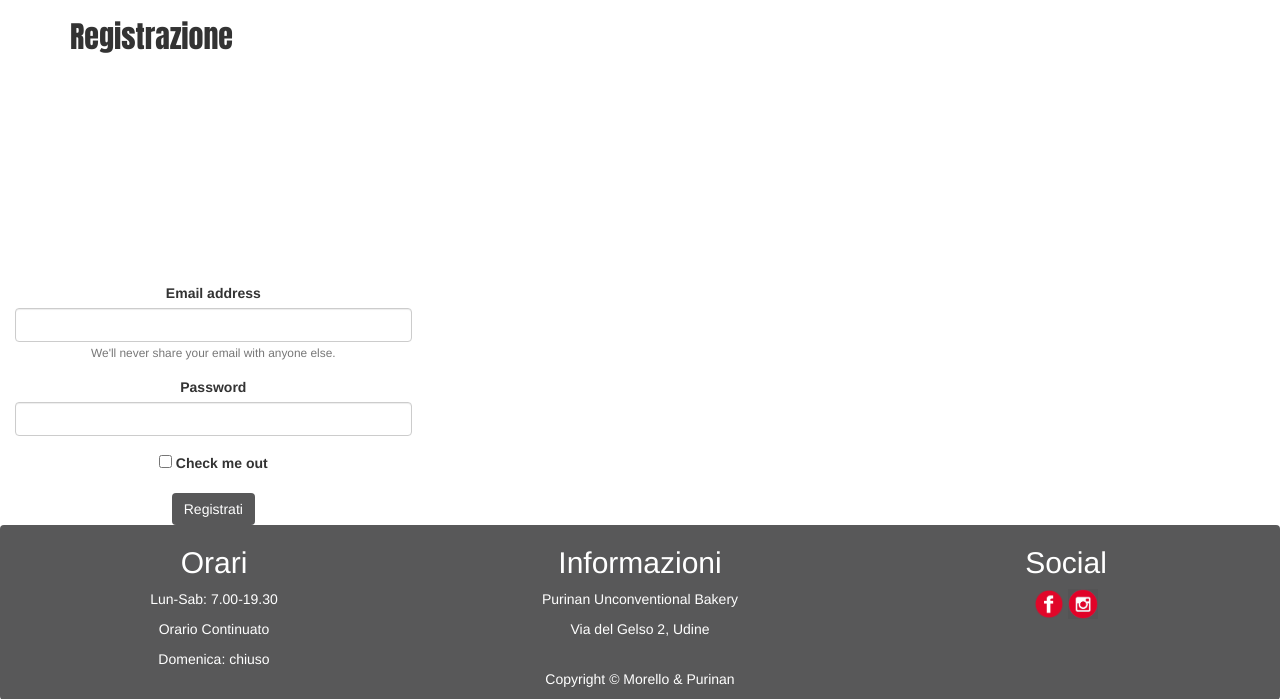
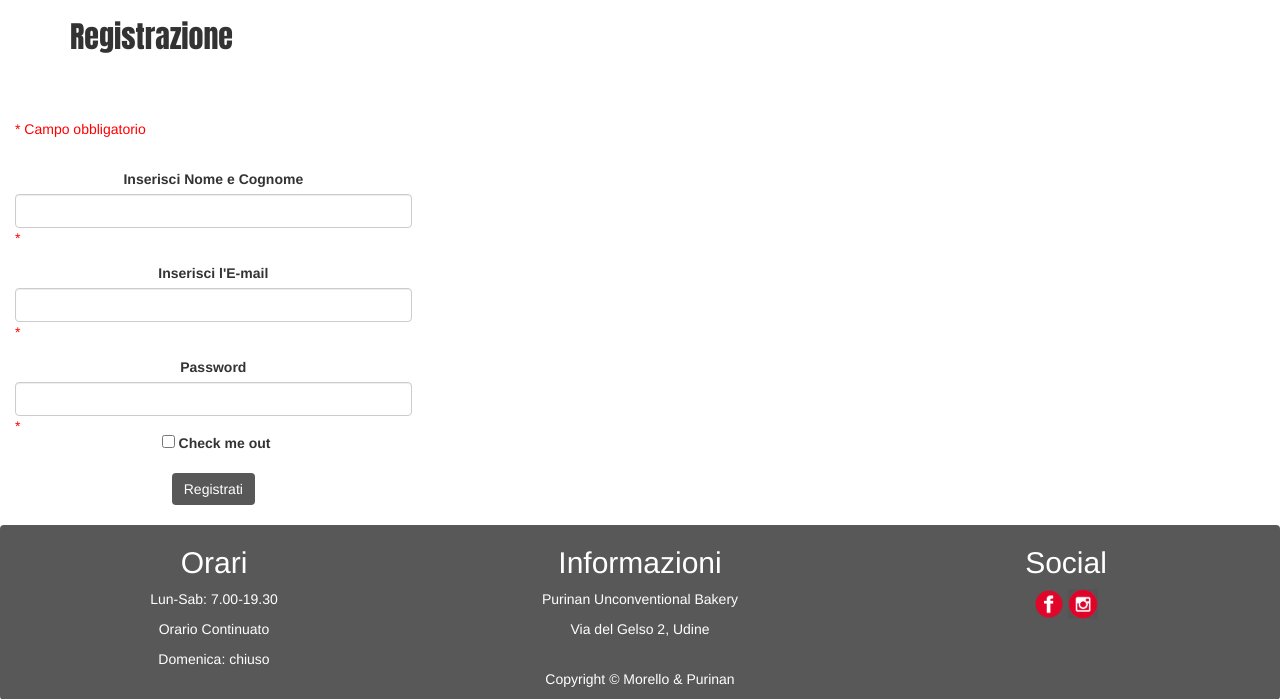
Before and after one commit to isabellemorello/unconventional-bakery-web, a PHP site: page /registrazione.php in a window 1280 px wide. Shown: the part 80-779 px from the top of the page. Run offline with PHP 8.4, Linux system fonts and the light colour scheme; a stand-in replaces the project's code that opens the database connection.

Commit message:
Added velidation form

```diff
--- a/css/style.css
+++ b/css/style.css
@@ -40,3 +40,8 @@
     box-shadow: 0 10px 20px 0 rgba(0, 0, 0, 0.2), 0 15px 30px 0 rgba(0, 0, 0, 0.19);
     color: white;
 }
+
+.error {
+  color: red;
+  float: left;
+}
--- a/registrazione.php
+++ b/registrazione.php
@@ -1,5 +1,5 @@
 <?php
-include('fuzioni-database.php');
+//include('fuzioni-database.php');
 ?>
 <!DOCTYPE html>
 <html lang="en">
@@ -8,6 +8,7 @@ include('fuzioni-database.php');
     <title>Purinan Unconventional Bakery</title>
     <meta charset="utf-8">
     <meta name="viewport" content="width=device-width, initial-scale=1">
+    <link href="css/style.css" rel="stylesheet" type="text/css" media="all">
     <link rel="stylesheet" href="https://maxcdn.bootstrapcdn.com/bootstrap/3.4.1/css/bootstrap.min.css">
     <script src="https://ajax.googleapis.com/ajax/libs/jquery/3.5.1/jquery.min.js"></script>
     <script src="https://maxcdn.bootstrapcdn.com/bootstrap/3.4.1/js/bootstrap.min.js"></script>
@@ -65,17 +66,81 @@ include('fuzioni-database.php');
         <br>
         <!-- ---------------------------------------------------------------------------------------- -->
 
-        <!-- form per l'inserimento di dati sul DB -->
+        <?php
+        // Definisco le variabili e li setto senza valori
+        $nameErr = $emailErr = $passwordErr = "";
+        $name = $email = $password = "";
+
+        // Definisco i campi obbligatori
+        if ($_SERVER["REQUEST_METHOD"] == "POST") {
+            // Nome e Cognome
+            if (empty($_POST["name"])) {
+                $nameErr = "Inserisci Nome e Cognome";
+            } else {
+                $name = test_input($_POST["name"]);
+                // Controllo che il $name contenga solo lettere e spazi bianchi
+                if (!preg_match("/^[a-zA-Z ]*$/", $name)) {
+                    $nameErr = "Inserire solo lettere e spazi bianchi";
+                }
+            }
+            // Email
+            if (empty($_POST["email"])) {
+                $email = test_input($_POST["email"]);
+                // Controllo se l'indirizzo e-mail sia scritto bene
+                if (!filter_var($email, FILTER_VALIDATE_EMAIL)) {
+                    $emailErr = "E-mail non valida";
+                }
+            }
+            // Password
+            if (empty($_POST["password"])) {
+                $passwordErr = "Inserisci la Password";
+            } else {
+                $password = test_input($_POST["password"]);
+                // Controllo che il $password contenga solo lettere e spazi bianchi
+                if (
+                    !preg_match("/^[a-z ]*$/", $password) && !preg_match("/^[A-Z]*$/", $password) &&
+                    !preg_match("/^[0-9]*$/", $password) && !preg_match("/^[!?£%&\^\/\*-_#@]*$/", $password)
+                ) {
+                    $passwordErr = "Obbligatorio Inserire lettere minuscole e Maiuscole, numeri e caratteri speciali";
+                }
+            }
+        }
+
+        function test_input($data)
+        {
+            $data = trim($data);
+            $data = stripslashes($data);
+            $data = htmlspecialchars($data);
+            return $data;
+        }
+        ?>
+
+        <!-- ---------------------------------------------------------------------------------------- -->
+
+        <!-- Form per l'inserimento di dati sul DB -->
         <div class="col-md-4" style="text-align: center;">
-            <form>
+            <p><span class="error">* Campo obbligatorio</span></p>
+            <br><br>
+            <form method="POST" action="<?php echo htmlspecialchars($_SERVER["PHP_SELF"]); ?>">
+                <!-- NOME e COGNOME -->
                 <div class="form-group">
-                    <label for="exampleInputEmail1">Email address</label>
-                    <input type="email" class="form-control" id="exampleInputEmail1" aria-describedby="emailHelp">
-                    <small id="emailHelp" class="form-text text-muted">We'll never share your email with anyone else.</small>
+                    <label for="username">Inserisci Nome e Cognome</label>
+                    <input type="text" name="name" value="<?php echo $name; ?>" class="form-control" id="username">
+                    <span class="error">* <?php echo $nameErr; ?></span>
                 </div>
+                <br>
+                <!-- E-MAIL -->
                 <div class="form-group">
-                    <label for="exampleInputPassword1">Password</label>
-                    <input type="password" class="form-control" id="exampleInputPassword1">
+                    <label for="email">Inserisci l'E-mail</label>
+                    <input type="text" name="email" value="<?php echo $email; ?>" class="form-control" id="email">
+                    <span class="error">* <?php echo $emailErr; ?></span>
+                </div>
+                <br>
+                <!-- PASSWORD -->
+                <div class="form-group">
+                    <label for="password">Password</label>
+                    <input type="password" name="password" value="<?php echo $password; ?>" class="form-control" id="password">
+                    <span class="error">* <?php echo $passwordErr; ?></span>
                 </div>
                 <div class="form-group form-check">
                     <input type="checkbox" class="form-check-input" id="exampleCheck1">
@@ -84,7 +149,26 @@ include('fuzioni-database.php');
                 <button type="submit" class="btn btn-primary" style="background-color: #585859; border: none">Registrati</button>
             </form>
         </div>
+        <br>
+
         <!-- ---------------------------------------------------------------------------------------- -->
+
+        <!-- * inserire tag php *
+        //controllo campi completati
+
+        /*
+        if ($username = "" && $password = "") {
+            //richiamo la funzione inserisci_utente();
+            inserisci_utente($username, $password);
+        } else {
+            echo '<div class="alert alert-danger">
+				<strong>Compila tutti i campi, grazie.</strong>
+			  </div>';
+        }
+        */
+        -->
+
+        <!-- --------------------------------------------------------------------------------------- -->
 
         <!--<div class="footer" style="min-height: 100%;> -->
 
```
Also changed, not shown: funzioni-database.php (+27 -5 lines).
